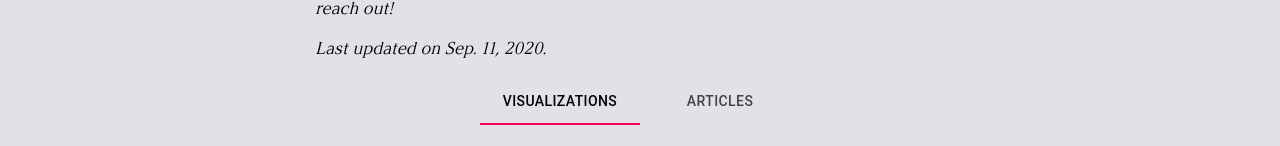
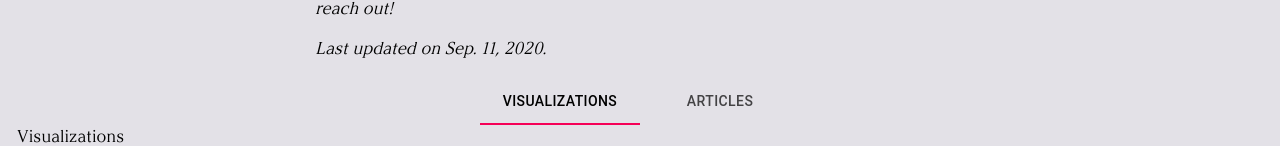
Before and after one commit to duynguyen158/profile, a React (Create React App) app: page / in a window 1280 px wide. Shown: the part 1379-1525 px from the top of the page. Before the commit the page ends 1504 px from the top, so only its background shows below. Built offline with nearby package versions, Linux system fonts and the light colour scheme.

Commit message:
Add basic tab panels

```diff
--- a/src/data/main/portfolio.json
+++ b/src/data/main/portfolio.json
@@ -1,10 +1,47 @@
 [
     {
-        "value": "viz",
-        "label": "Visualizations"
+        "id": "viz",
+        "label": "Visualizations",
+        "examples": [
+            {
+                "file": "covid_us_trajectory",
+                "title": "ProPublica's COVID Arrow Map",
+                "date": "8/3/20"
+            },
+            {
+                "file": "scotus",
+                "title": "A Timeline of S.C.O.T.U.S. Justices",
+                "date": "7/25/20"
+            },
+            {
+                "file": "wapo_police_shootings",
+                "title": "Fatal Police Shootings in the U.S.",
+                "date": "6/3/20"
+            },
+            {
+                "file": "nys_coi",
+                "title": "Child Opportunity Index: N.Y.C. & Long Island",
+                "date": "4/15/20"
+            },
+            {
+                "file": "covid_vn_cases",
+                "title": "Tracking COVID Cases in Vietnam",
+                "date": "4/12/20"
+            },
+            {
+                "file": "line_chart_matrix",
+                "title": "House Prices, U.S. v. Elsewhere",
+                "date": "2/16/20"
+            },
+            {
+                "file": "forecast538_dem20_primary",
+                "title": "FiveThirtyEight's 2020 Primary Forecast Methodology",
+                "date": "1/24/20"
+            }
+        ]
     },
     {
-        "value": "clips",
+        "id": "clips",
         "label": "Articles"
     }
 ]
--- a/src/sections/Portfolio.js
+++ b/src/sections/Portfolio.js
@@ -4,27 +4,62 @@ import Tabs from '@material-ui/core/Tabs';
 import Tab from '@material-ui/core/Tab'
 
 function Portfolio({ data }) {
-    const [ index, setIndex ] = useState(0);
+    // Select first category by default
+    const [ currentIndex, setIndex ] = useState(0);
 
     function handleChange(_, newIndex) {
         setIndex(newIndex);
     }
 
+    const tabs = data.map((d, i) =>
+        <Tab key={i} label={d.label} />
+    );
+    const tabPanels = data.map((d, i) =>
+        <TabPanel key={i} value={currentIndex} index={i} data={d} />
+    );
+
     return (
         //<Paper>
-        <Tabs
-            value={index}
-            onChange={handleChange}
-            centered
-        >
-            {data.map((d, i) => <Tab key={i} label={d.label} />)}
-        </Tabs>
+        <div>
+            <Tabs value={currentIndex} onChange={handleChange} centered>
+                {tabs}
+            </Tabs>
+            {tabPanels}
+        </div>
         //</Paper>
     );
 }
 
 export default Portfolio;
 
-function Visualizations() {
+function TabPanel({ value, index, data }) {
+    const Component = getComponent(data.label);
 
+    return (
+        <div hidden={value !== index}>
+            <Component data={data}/>
+        </div>
+    );
 }
+
+function Visualizations({ data }) {
+    return (
+        <div>
+            {data.label}
+        </div>
+    );
+}
+
+function Articles({ data }) {
+    return (
+        <div>
+            {data.label}
+        </div>
+    );
+}
+
+// ------------HELPERS-------------
+function getComponent(label) {
+    if (label === "Visualizations") return Visualizations;
+    return Articles;
+}
```
